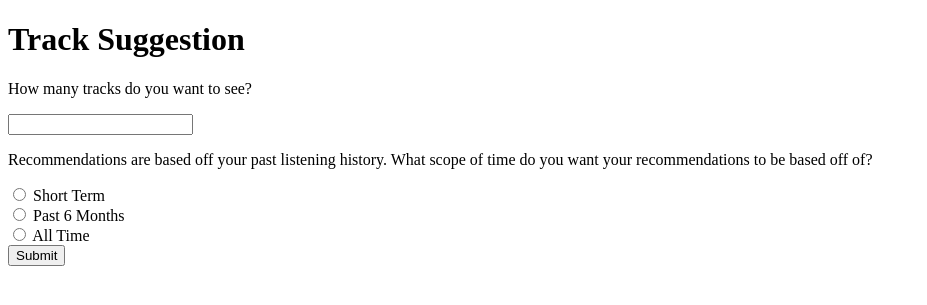
After one commit to namoh11/SpotifyMusicSuggestion, a Flask app: page /tracksuggestions in a window 1280 px wide. The commit adds this page. Shown: the top 305 px of the page, without its empty margins (0-927 px from the left). Run offline with Flask 3, Linux system fonts and the light colour scheme.

Commit message:
Track Suggestions function adapte to flask and runs correctly in browser

```diff
--- a/main_flask.py
+++ b/main_flask.py
@@ -1,4 +1,4 @@
-from main import userPlayback, userTopTracks
+from main import userPlayback, userTopTracks, trackSuggestion
 from flask import Flask ,render_template, request, redirect, url_for
 
 app = Flask(__name__)
@@ -34,3 +34,14 @@ def display_top_tracks():
     time_range = request.args.get('time_range', type = str)
     tracks = userTopTracks(numOfTracks, time_range)
     return render_template('displayTopTracks.html', tracks = tracks)
+
+@app.route('/tracksuggestions', methods=['GET'])
+def track_suggestion():
+    return render_template('trackSuggestion.html')
+
+@app.route('/displayTrackSuggestions', methods = ['GET'])
+def display_track_suggestions():
+    numOfTracks = request.args.get('numOfTracks', type= int)
+    time_range = request.args.get('time_range', type= str)
+    tracks = trackSuggestion(numOfTracks, time_range)
+    return render_template('displayTrackSuggestions.html', tracks = tracks)
--- a/templates/menu.html
+++ b/templates/menu.html
@@ -14,7 +14,7 @@
             <li>Press to see your top tracks.</li>
             <a href = "toptracks"><button type = "button">See top tracks</button></a>
             <li>Press to see recommended music.</li>
-            <a href = "trackrecommendation"><button type = "button">See music recommendations</button></a>
+            <a href = "tracksuggestions"><button type = "button">See music recommendations</button></a>
             <li>Press x to quit.</li>
         </menu>
     </body>
--- /dev/null
+++ b/templates/trackSuggestion.html
@@ -0,0 +1,26 @@
+<!DOCTYPE html>
+<html lang="en">
+    <head>
+        <title>Track Suggestion</title>
+        <meta charset="UTF-8">
+        <meta name="viewport" content="width=device-width, initial-scale=1.0">
+    </head>
+    <body>
+        <h1>Track Suggestion</h1>
+        <form action="/displayTrackSuggestions" method="get">
+            <p>How many tracks do you want to see?</p>
+            <input type="number" id="numOfTracks" name="numOfTracks">
+
+            <p>Recommendations are based off your past listening history. What scope of time do you want your recommendations to be based off of?</p>
+
+            <input type="radio" id="short_term" name="time_range" value="Short Term">
+            <label for="short_term">Short Term</label><br>
+            <input type="radio" id="past_6_months" name="time_range" value="Past 6 months">
+            <label for="past_6_months">Past 6 Months</label><br>
+            <input type="radio" id="all_time" name="time_range" value="All time">
+            <label for="all_time">All Time</label><br>
+
+            <input type="submit" value="Submit">
+        </form>
+    </body>
+</html>
```
Also changed, not shown: main.py (+23 -33 lines), templates/displayTrackSuggestions.html (added, +17 -0 lines).
